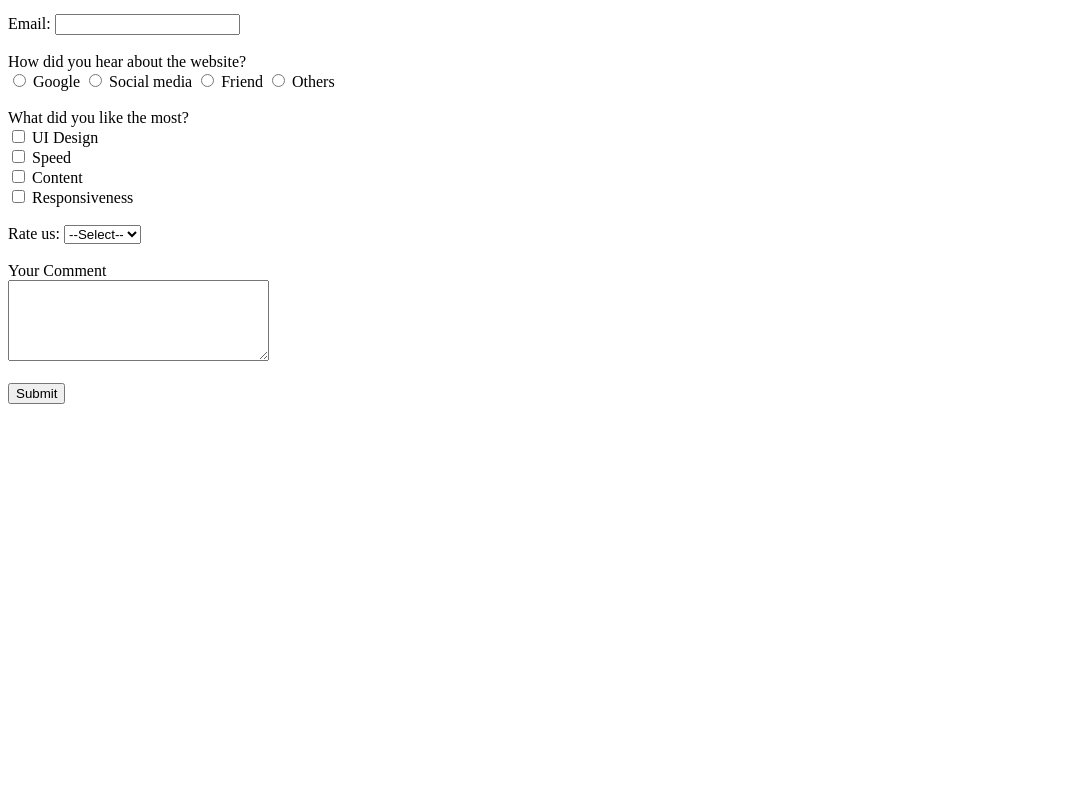
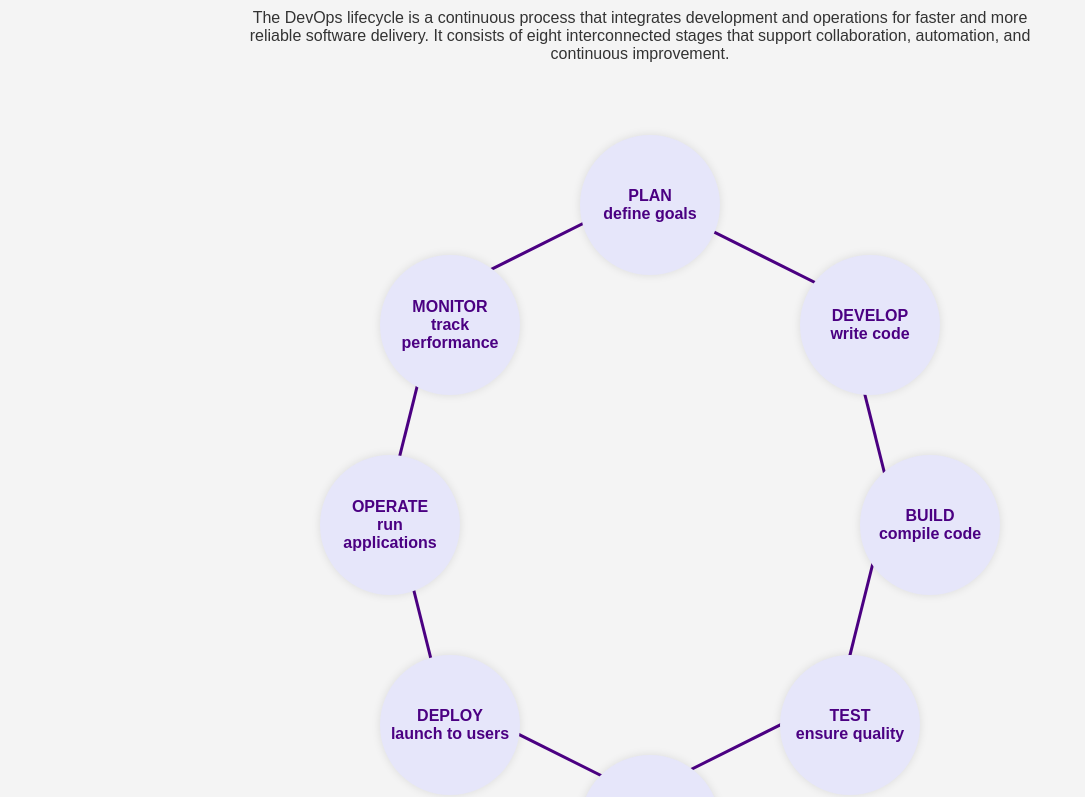
Before and after one commit to SonaliNitta/Feedback, a plain HTML site: page index.html in a window 1280 px wide. Shown: the part 105-902 px from the top of the page, without its empty margins (0-1085 px from the left). Before the commit the page ends 800 px from the top, so only its background shows below. Drawn offline with Linux system fonts and the light colour scheme.

Commit message:
Lifecycle

```diff
--- a/index.html
+++ b/index.html
@@ -1,63 +1,91 @@
 <!DOCTYPE html>
 <html lang="en">
 <head>
-    <meta charset="UTF-8">
-    <title>Website Feedback</title>
+  <meta charset="UTF-8" />
+  <meta name="viewport" content="width=device-width, initial-scale=1.0" />
+  <title>DevOps Lifecycle Diagram</title>
+  <style>
+    body {
+      font-family: Arial, sans-serif;
+      background-color: #f4f4f4;
+      margin: 0;
+      padding: 2rem;
+      display: flex;
+      flex-direction: column;
+      align-items: center;
+    }
+    h1 {
+      color: #4b0082;
+      margin-bottom: 0.5rem;
+    }
+    p.description {
+      max-width: 800px;
+      text-align: center;
+      margin-bottom: 2rem;
+      font-size: 1rem;
+      color: #333;
+    }
+    .diagram-container {
+      position: relative;
+      width: 800px;
+      height: 800px;
+    }
+    .stage {
+      width: 120px;
+      height: 120px;
+      border-radius: 50%;
+      background-color: #e6e6fa; /* light lavender */
+      color: #4b0082;
+      display: flex;
+      align-items: center;
+      justify-content: center;
+      position: absolute;
+      font-weight: bold;
+      text-align: center;
+      padding: 10px;
+      box-shadow: 0 0 10px rgba(0,0,0,0.1);
+    }
+    svg {
+      position: absolute;
+      top: 0;
+      left: 0;
+      z-index: 0;
+    }
+  </style>
 </head>
 <body>
-    <h1>Feedback</h1>
+  <h1>DevOps Lifecycle</h1>
+  <p class="description">
+    The DevOps lifecycle is a continuous process that integrates development and operations
+    for faster and more reliable software delivery. It consists of eight interconnected stages
+    that support collaboration, automation, and continuous improvement.
+  </p>
+  <div class="diagram-container">
+    <svg width="800" height="800">
+      <defs>
+        <marker id="arrowhead" markerWidth="10" markerHeight="7"
+                refX="0" refY="3.5" orient="auto">
+          <polygon points="0 0, 10 3.5, 0 7" fill="#4b0082" />
+        </marker>
+      </defs>
+      <line x1="400" y1="100" x2="600" y2="200" stroke="#4b0082" stroke-width="3" marker-end="url(#arrowhead)"/>
+      <line x1="600" y1="200" x2="650" y2="400" stroke="#4b0082" stroke-width="3" marker-end="url(#arrowhead)"/>
+      <line x1="650" y1="400" x2="600" y2="600" stroke="#4b0082" stroke-width="3" marker-end="url(#arrowhead)"/>
+      <line x1="600" y1="600" x2="400" y2="700" stroke="#4b0082" stroke-width="3" marker-end="url(#arrowhead)"/>
+      <line x1="400" y1="700" x2="200" y2="600" stroke="#4b0082" stroke-width="3" marker-end="url(#arrowhead)"/>
+      <line x1="200" y1="600" x2="150" y2="400" stroke="#4b0082" stroke-width="3" marker-end="url(#arrowhead)"/>
+      <line x1="150" y1="400" x2="200" y2="200" stroke="#4b0082" stroke-width="3" marker-end="url(#arrowhead)"/>
+      <line x1="200" y1="200" x2="400" y2="100" stroke="#4b0082" stroke-width="3" marker-end="url(#arrowhead)"/>
+    </svg>
 
-    <form action="#" method="post">
-
-        <label for="name">Name:</label>
-        <input type="text" id="name" name="name" required>
-        <br><br>
-
-
-        <label for="email">Email:</label>
-        <input type="email" id="email" name="email" required>
-        <br><br>
-
-
-        <label>How did you hear about the website?</label><br>
-        <input type="radio" id="google" name="website" value="google">
-        <label for="google">Google</label>
-        <input type="radio" id="social media" name="website" value="social media">
-        <label for="social media">Social media</label>
-        <input type="radio" id="friend" name="website" value="friend">
-        <label for="friend">Friend</label>
-        <input type="radio" id="others" name="website" value="others">
-        <label for="others">Others</label>
-        <br><br>
-
-
-        <label>What did you like the most?</label><br>
-        <input type="checkbox" id="ui design" name="like" value="ui design">
-        <label for="ui design">UI Design</label><br>
-        <input type="checkbox" id="speed" name="like" value="speed">
-        <label for="speed">Speed</label><br>
-        <input type="checkbox" id="content" name="like" value="content">
-        <label for="content">Content</label><br>
-        <input type="checkbox" id="responsiveness" name="like" value="responsiveness">
-        <label for="responsiveness">Responsiveness</label><br><br>
-
-
-        <label for="rate us">Rate us:</label>
-        <select id="rate us" name="rate" required>
-            <option value="">--Select--</option>
-            <option value="*">*</option>
-            <option value="**">**</option>
-            <option value="***">***</option>
-            <option value="****">****</option>
-            <option value="*****">*****</option>
-        </select>
-        <br><br>
-
-        <label for="comment">Your Comment</label><br>
-        <textarea id="comment" name="comment" rows="5" cols="30"></textarea>
-        <br><br>
-
-        <input type="submit" value="Submit">
-    </form>
+    <div class="stage" style="top: 40px; left: 340px;">PLAN<br>define goals</div>
+    <div class="stage" style="top: 160px; left: 560px;">DEVELOP<br>write code</div>
+    <div class="stage" style="top: 360px; left: 620px;">BUILD<br>compile code</div>
+    <div class="stage" style="top: 560px; left: 540px;">TEST<br>ensure quality</div>
+    <div class="stage" style="top: 660px; left: 340px;">RELEASE<br>prepare for deploy</div>
+    <div class="stage" style="top: 560px; left: 140px;">DEPLOY<br>launch to users</div>
+    <div class="stage" style="top: 360px; left: 80px;">OPERATE<br>run applications</div>
+    <div class="stage" style="top: 160px; left: 140px;">MONITOR<br>track performance</div>
+  </div>
 </body>
 </html>
```
